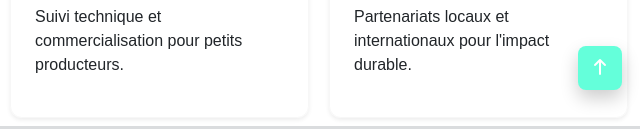
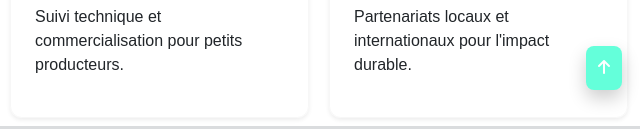
Before and after one commit to fidelembungi/association_site, a plain HTML site: page services.html in a window 1280 px wide. Shown: the part 692-821 px from the top of the page, 640-1280 px from the left. Drawn offline with Linux system fonts and the light colour scheme.

Commit message:
services mis à jour

```diff
--- a/services.html
+++ b/services.html
@@ -9,7 +9,7 @@
     content="FD Association - Développement durable à Kenge (Kwango) : pisciculture, pêche, élevage et agriculture. Partenaire UNICEF.">
   <link rel="shortcut icon" href="/favicon.png" type="image/png">
   <link rel="stylesheet" href="assets/bootstrap-5.3.3-dist/css/bootstrap.min.css">
-  <link rel="stylesheet" href="assets/font-awesome6.4.2/css/all.min.css">
+  <link rel="stylesheet" href="https://cdnjs.cloudflare.com/ajax/libs/font-awesome/6.5.0/css/all.min.css">
   <link rel="stylesheet" href="assets/animate.css-4.1.1/animate.min.css">
   <link rel="stylesheet" href="assets/css/style.css">
 </head>
```
